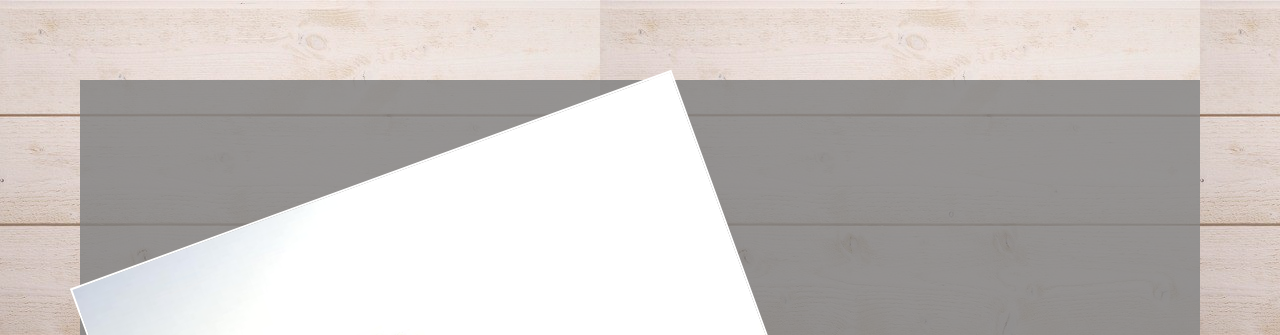
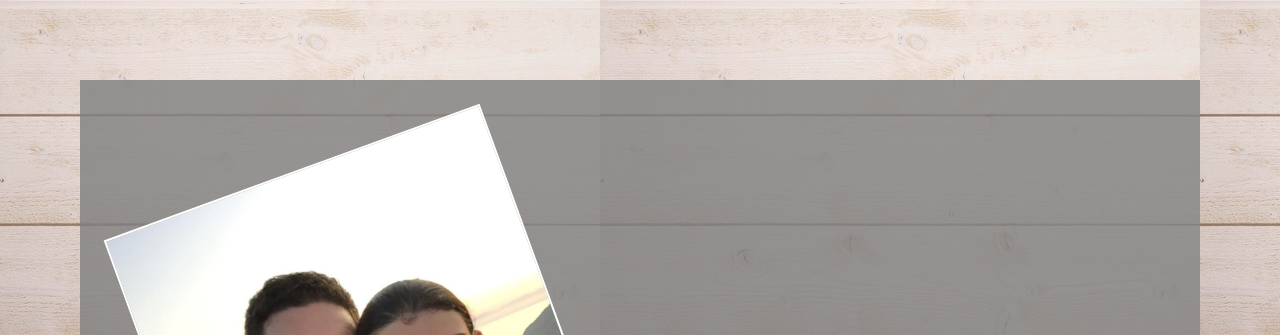
Before and after one commit to anto-d88/myAppli, a website built with Parcel: page index.html in a window 1280 px wide. Shown: the top 335 px of the page. Built offline with nearby package versions, Linux system fonts and the light colour scheme; a web font is replaced by a local one.

Commit message:
modif media size

```diff
--- a/css/layout/_myAppliPhoto.scss
+++ b/css/layout/_myAppliPhoto.scss
@@ -1,10 +1,10 @@
 .photo{
     position: relative;
     border: 2px solid #fff;
-    width: 50vw;
-    height: 50vw;
+    width: 50vh;
+    height: 50vh;
     background-image: url(../img/photo-01.jpg);
-    background-size:auto 50vw ;
+    background-size:auto 50vh ;
     transform: rotate(-20deg);
 
 }
```
Also changed, not shown: css/main.css.
